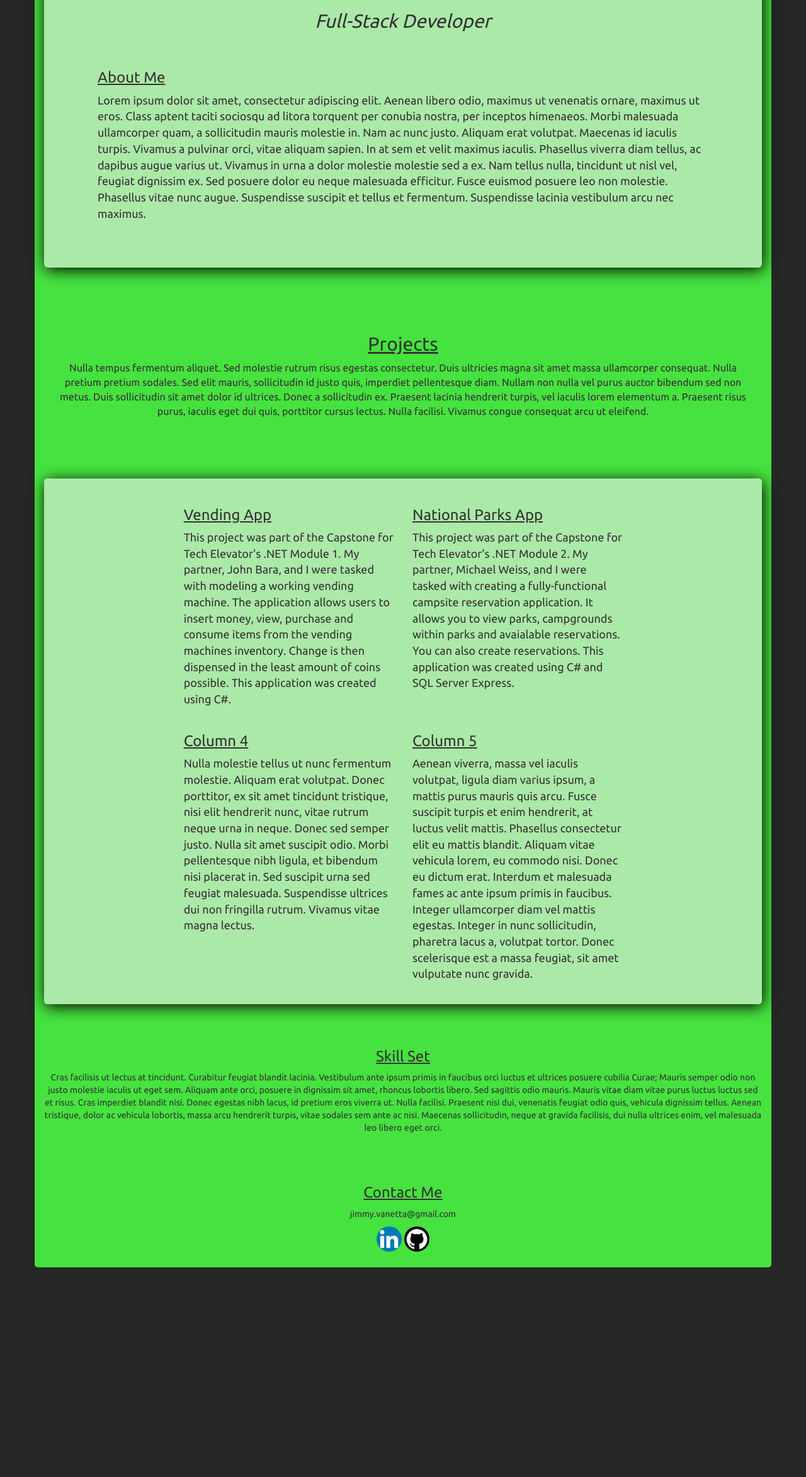
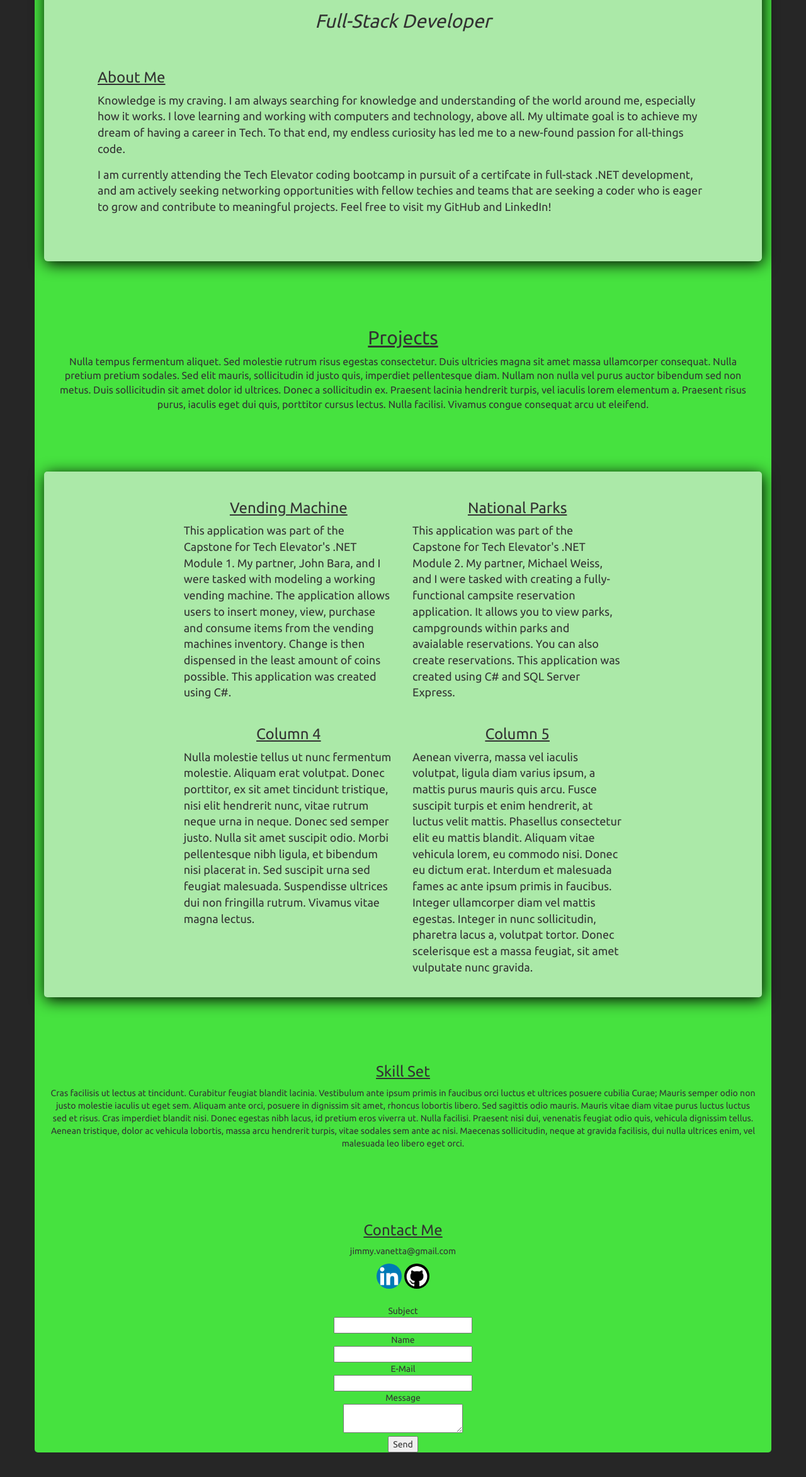
Before and after one commit to jimmyDotNET/jimmydotnet.github.io, a plain HTML site: page index.html in a window 1280 px wide. Shown: the part 448-2794 px from the top of the page at 63% size. Before the commit the page ends 2501 px from the top, so only its background shows below. Drawn offline with nearby package versions, Linux system fonts and the light colour scheme.

Commit message:
added mail form

```diff
--- a/css/style.css
+++ b/css/style.css
@@ -68,8 +68,9 @@ body {
 }
 
 #skillset {
-  margin-top: 50px;
-  margin-bottom: 50px;
+  padding: 10px;
+  margin-top: 75px;
+  margin-bottom: 75px;
 }
 
 #skillset h3 {
@@ -90,9 +91,12 @@ body {
   max-width: 40px;
 }
 
-#contactBtns:hover
-{
+#contactBtns:hover {
     box-shadow: 1px 1px 5px;
+}
+
+#contactBtns:active {
+    transform: translateY(2px);
 }
 
 #myBtn {
@@ -115,13 +119,19 @@ body {
 }
 
 #myBtn:hover {
-    box-shadow: 1px 1px 20px;
-    background-color: #555; /* Add a dark-grey background on hover */
+  box-shadow: 1px 1px 20px;
+  background-color: #555;
+}
+
+#myBtn:active {
+  background-color: black;
+  box-shadow: 1px 1px 20px;
+  transform: translateY(2px);
 }
 
 .navbar {
     margin: 0;
-    box-shadow: 1px 1px 20px;
+    box-shadow: 2px 2px 20px;
 }
 
 .navbar-brand {
--- a/index.html
+++ b/index.html
@@ -20,6 +20,7 @@
   <title>| James Vanetta</title>
   <link rel="shortcut icon" href="./image/Mark.png">
 </head>
+
 <body>
   <!-- Navigation Bar -->
   <nav class="navbar navbar-inverse">
@@ -64,14 +65,15 @@
       <div class="row" id="aboutme">
         <div class="col-xs-12">
           <h3>About Me</h3>
-          <p>Lorem ipsum dolor sit amet, consectetur adipiscing elit. Aenean libero odio, maximus ut venenatis ornare, maximus
-            ut eros. Class aptent taciti sociosqu ad litora torquent per conubia nostra, per inceptos himenaeos. Morbi malesuada
-            ullamcorper quam, a sollicitudin mauris molestie in. Nam ac nunc justo. Aliquam erat volutpat. Maecenas id iaculis
-            turpis. Vivamus a pulvinar orci, vitae aliquam sapien. In at sem et velit maximus iaculis. Phasellus viverra
-            diam tellus, ac dapibus augue varius ut. Vivamus in urna a dolor molestie molestie sed a ex. Nam tellus nulla,
-            tincidunt ut nisl vel, feugiat dignissim ex. Sed posuere dolor eu neque malesuada efficitur. Fusce euismod posuere
-            leo non molestie. Phasellus vitae nunc augue. Suspendisse suscipit et tellus et fermentum. Suspendisse lacinia
-            vestibulum arcu nec maximus.
+          <p> Knowledge is my craving. I am always searching for knowledge and understanding of the world around me, especially
+            how it works. I love learning and working with computers and technology, above all. My ultimate goal is to achieve
+            my dream of having a career in Tech. To that end, my endless curiosity has led me to a new-found passion for
+            all-things code.
+          </p>
+          <p>
+            I am currently attending the Tech Elevator coding bootcamp in pursuit of a certifcate in full-stack .NET development, and
+            am actively seeking networking opportunities with fellow techies and teams that are seeking a coder who is eager
+            to grow and contribute to meaningful projects. Feel free to visit my GitHub and LinkedIn!
           </p>
         </div>
       </div>
@@ -89,37 +91,37 @@
     <div id="greenbox">
       <div class="row" id="portfolio">
         <div class="col-sm-4 col-sm-offset-2">
-        <h3>Vending App</h3>
-        <p>This project was part of the Capstone for Tech Elevator's .NET Module 1. My partner, John Bara, and I were tasked
-          with modeling a working vending machine. The application allows users to insert money, view, purchase and consume
-          items from the vending machines inventory. Change is then dispensed in the least amount of coins possible. This
-          application was created using C#.</p>
+          <h3 class="text-center">Vending Machine</h3>
+          <p>This application was part of the Capstone for Tech Elevator's .NET Module 1. My partner, John Bara, and I were
+            tasked with modeling a working vending machine. The application allows users to insert money, view, purchase
+            and consume items from the vending machines inventory. Change is then dispensed in the least amount of coins
+            possible. This application was created using C#.</p>
         </div>
         <div class="col-sm-4">
-        <h3>National Parks App</h3>
-        <p>This project was part of the Capstone for Tech Elevator's .NET Module 2. My partner, Michael Weiss, and I were tasked
-          with creating a fully-functional campsite reservation application. It allows you to view parks, campgrounds within
-          parks and avaialable reservations. You can also create reservations. This application was created using C# and
-          SQL Server Express.
+          <h3 class="text-center">National Parks</h3>
+          <p>This application was part of the Capstone for Tech Elevator's .NET Module 2. My partner, Michael Weiss, and I were
+            tasked with creating a fully-functional campsite reservation application. It allows you to view parks, campgrounds
+            within parks and avaialable reservations. You can also create reservations. This application was created using
+            C# and SQL Server Express.
           </p>
         </div>
       </div>
       <div class="row" id="portfolio">
         <div class="col-sm-4 col-sm-offset-2">
-        <h3>Column 4</h3>
-        <p>Nulla molestie tellus ut nunc fermentum molestie. Aliquam erat volutpat. Donec porttitor, ex sit amet tincidunt tristique,
-          nisi elit hendrerit nunc, vitae rutrum neque urna in neque. Donec sed semper justo. Nulla sit amet suscipit odio.
-          Morbi pellentesque nibh ligula, et bibendum nisi placerat in. Sed suscipit urna sed feugiat malesuada. Suspendisse
-          ultrices dui non fringilla rutrum. Vivamus vitae magna lectus.
+          <h3 class="text-center">Column 4</h3>
+          <p>Nulla molestie tellus ut nunc fermentum molestie. Aliquam erat volutpat. Donec porttitor, ex sit amet tincidunt
+            tristique, nisi elit hendrerit nunc, vitae rutrum neque urna in neque. Donec sed semper justo. Nulla sit amet
+            suscipit odio. Morbi pellentesque nibh ligula, et bibendum nisi placerat in. Sed suscipit urna sed feugiat malesuada.
+            Suspendisse ultrices dui non fringilla rutrum. Vivamus vitae magna lectus.
           </p>
         </div>
         <div class="col-sm-4">
-        <h3>Column 5</h3>
+          <h3 class="text-center">Column 5</h3>
           <p>Aenean viverra, massa vel iaculis volutpat, ligula diam varius ipsum, a mattis purus mauris quis arcu. Fusce suscipit
-          turpis et enim hendrerit, at luctus velit mattis. Phasellus consectetur elit eu mattis blandit. Aliquam vitae vehicula
-          lorem, eu commodo nisi. Donec eu dictum erat. Interdum et malesuada fames ac ante ipsum primis in faucibus. Integer
-          ullamcorper diam vel mattis egestas. Integer in nunc sollicitudin, pharetra lacus a, volutpat tortor. Donec scelerisque
-          est a massa feugiat, sit amet vulputate nunc gravida.
+            turpis et enim hendrerit, at luctus velit mattis. Phasellus consectetur elit eu mattis blandit. Aliquam vitae
+            vehicula lorem, eu commodo nisi. Donec eu dictum erat. Interdum et malesuada fames ac ante ipsum primis in faucibus.
+            Integer ullamcorper diam vel mattis egestas. Integer in nunc sollicitudin, pharetra lacus a, volutpat tortor.
+            Donec scelerisque est a massa feugiat, sit amet vulputate nunc gravida.
           </p>
         </div>
       </div>
@@ -141,16 +143,39 @@
       <div class="col-sm-4 col-sm-offset-4 text-center">
         <h3 class="text-center">Contact Me</h3>
         <p>jimmy.vanetta@gmail.com</p>
-        <a href="http://www.linkedin.com/in/james-vanetta"><img class="img-responsive img-circle" id="contactBtns" src='./image/linkedIn.png'></a>
-        <a href="http://www.github.com/jimmyDotNET"><img class="img-responsive img-circle" id="contactBtns" src='./image/gitHub.png'></a>
+        <a href="http://www.linkedin.com/in/james-vanetta" data-toggle="tooltip" data-placement="bottom" title="Visit Me @ LinkedIn"><img class="img-responsive img-circle" id="contactBtns" src='./image/linkedIn.png'></a>
+        <a href="http://www.github.com/jimmyDotNET" data-toggle="tooltip" data-placement="bottom" title="Visit Me @ GitHub!"><img class="img-responsive img-circle" id="contactBtns" src='./image/gitHub.png'></a>
       </div>
     </div>
+    <div class="col-sm-4 col-sm-offset-4 text-center">
+      <form method="GET" action="mailto:jimmy.vanetta@gmail.com" enctype="text/plain">
+        <div>Subject</div>
+        <input type="text" name="subject" />
+
+        <div>Name</div>
+        <input name="Name" />
+
+        <div>E-Mail</div>
+        <input name="E-Mail Address" />
+
+        <div>Message</div>
+        <textarea name="Message"></textarea>
+
+        <br/>
+        <input type="submit" value="Send" />
+
+        <input type="hidden" name="body" />
+      </form>
     </div>
   </div>
+
   <!-- SCRIPTS -->
   <script src='https://cdnjs.cloudflare.com/ajax/libs/jquery/3.2.1/jquery.min.js'></script>
   <script src="https://maxcdn.bootstrapcdn.com/bootstrap/3.3.7/js/bootstrap.min.js"></script>
   <script src="js/index.js"></script>
+  <script>
+
+  </script>
 </body>
 
 </html>
--- a/js/index.js
+++ b/js/index.js
@@ -2,7 +2,35 @@
 $(document).ready(function()
 {
 
+    var form = document.getElementsByTagName('form')[0];
+    form.addEventListener('submit', contact, false);
+    function contact(e) {
+      // Prevent Default Form Submission
+      e.preventDefault();
 
+      var target = e.target || e.srcElement;
+      var i = 0;
+      var message = '';
+
+      // Loop Through All Input Fields
+      for (i = 0; i < target.length; ++i) {
+        // Check to make sure it's a value. Don't need to include Buttons
+        if (target[i].type != 'text' && target[i].type != 'textarea') {
+          // Skip to next input since this one doesn't match our rules
+          continue;
+        }
+
+        // Add Input Name and value followed by a line break
+        message += target[i].name + ': ' + target[i].value + "\r\n";
+      }
+      // Modify the hidden body input field that is required for the mailto: scheme
+      target.elements["body"].value = message;
+
+      // Submit the form since we previously stopped it. May cause recursive loop in some browsers? Should research this.
+      this.submit();
+    }
+//END MAIL FORM
+$('[data-toggle="tooltip"]').tooltip({animation: true});
 
  window.onscroll = function() {scrollFunction()
 };
```
Lines whose indentation alone changed are shown as unchanged.
